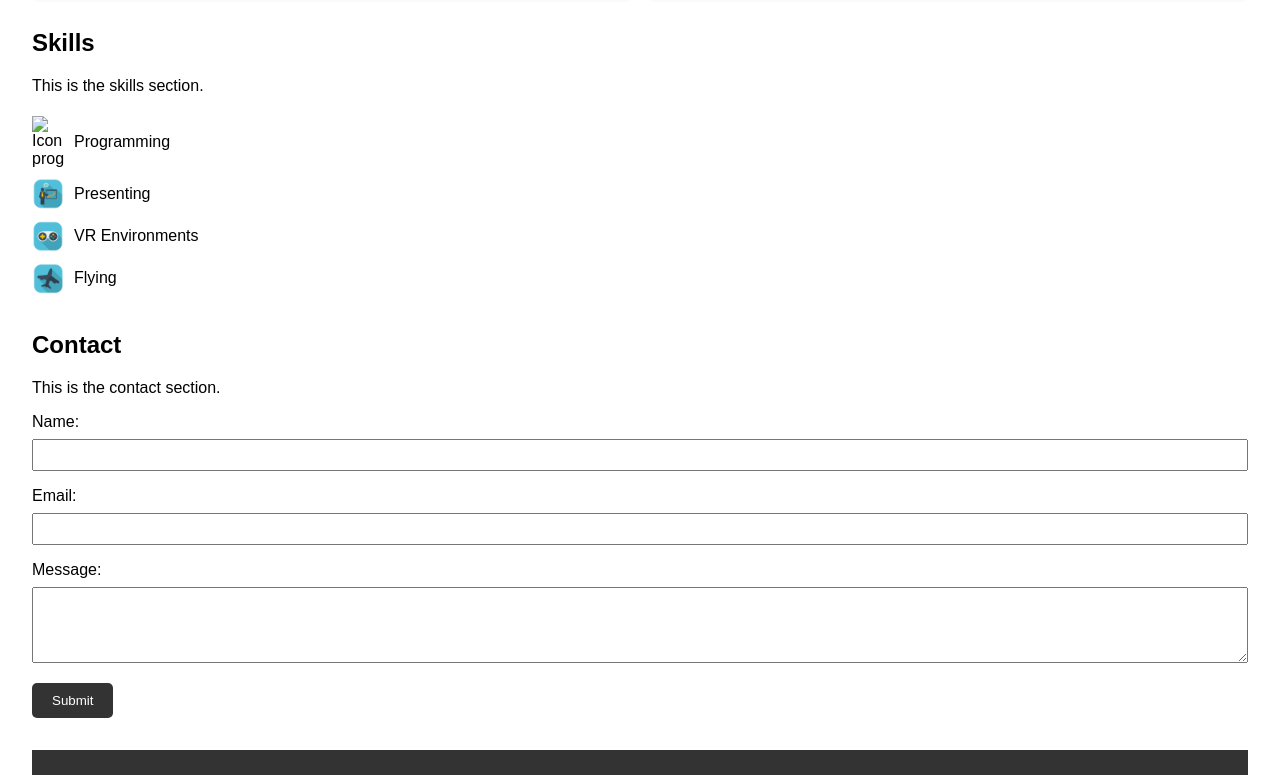
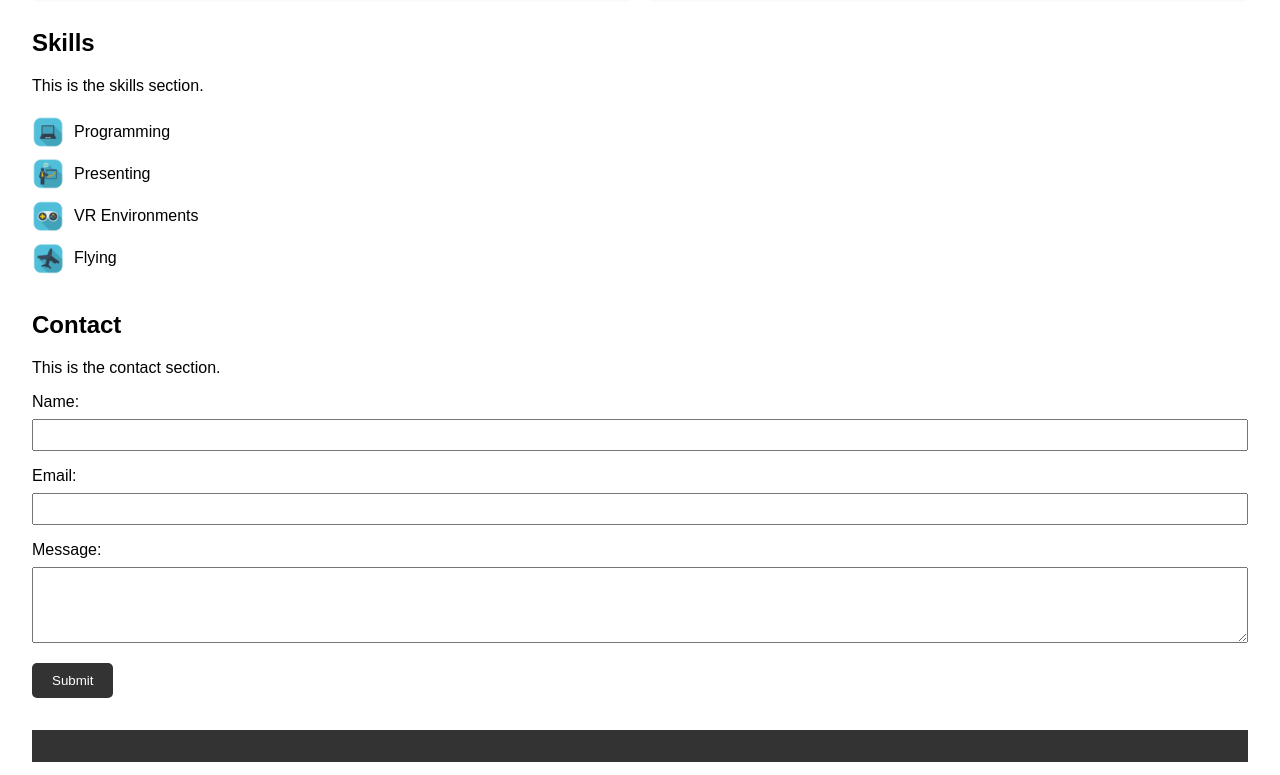
Before and after one commit to hardertj/Web-Development-with-CoPilot, a plain HTML site: page index.html in a window 1280 px wide. Shown: the part 1285-2060 px from the top of the page. Drawn offline with Linux system fonts and the light colour scheme.

Commit message:
Add files via upload

```diff
--- a/index.html
+++ b/index.html
@@ -81,7 +81,7 @@
             <h2 id="skills-heading">Skills</h2>
             <p>This is the skills section.</p>
             <ul class="skills-list">
-                <li><img src="~programming.png" alt="Icon programming">Programming</li>
+                <li><img src="programming.png" alt="Icon programming">Programming</li>
                 <li><img src="presentation.png" alt="Icon presenting">Presenting</li>
                 <li><img src="vrenvironments.png" alt="Icon VR environments">VR Environments</li>
                 <li><img src="flying.png" alt="Icon flying">Flying</li>
```
